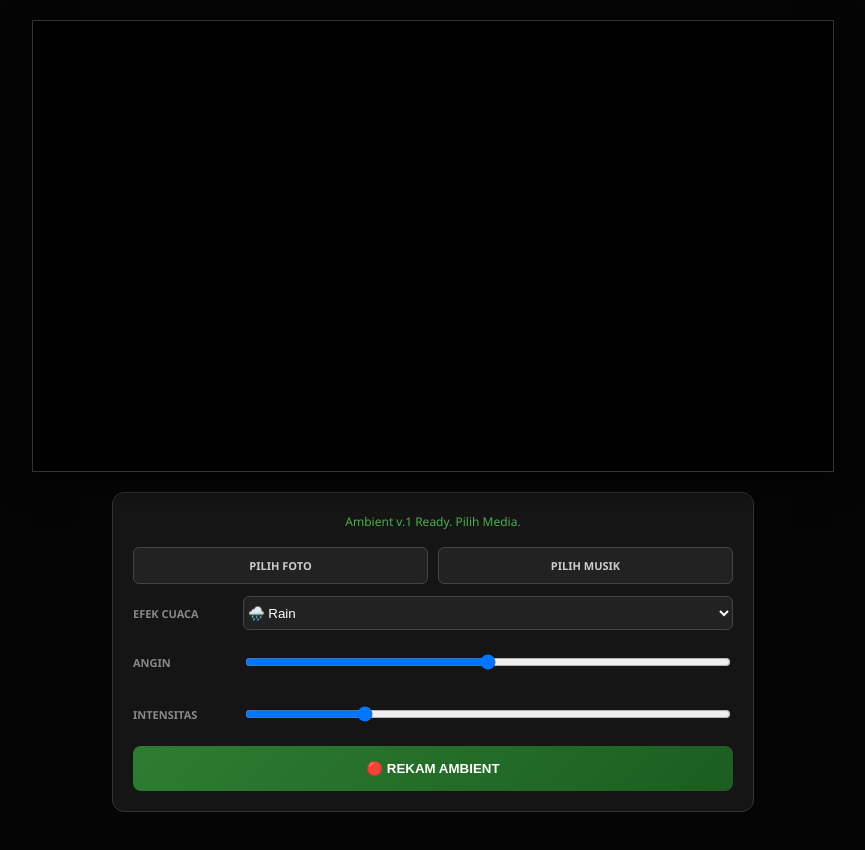
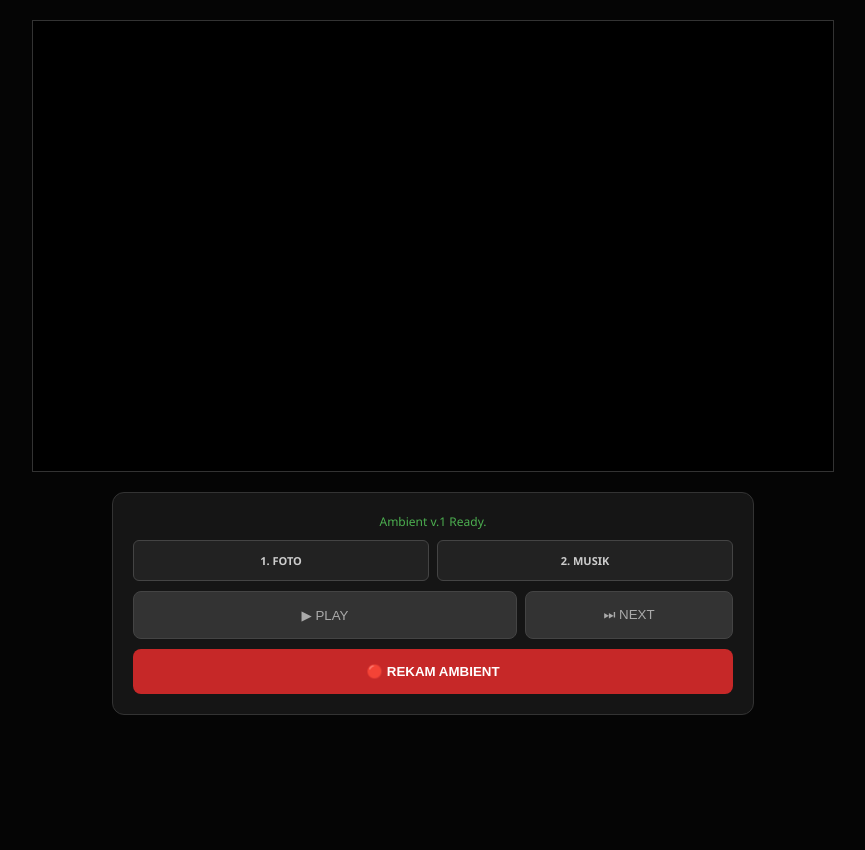
Before and after one commit to Kelangon007/lova-app, a website: page www/index.html in a window 1280 px wide. Shown: the whole page, without its empty margins (207-1072 px from the left). Drawn offline with Linux system fonts and the light colour scheme.

Commit message:
Restore tombol & fungsi original Ambient v.1

```diff
--- a/www/index.html
+++ b/www/index.html
@@ -1,75 +1,66 @@
 <!DOCTYPE html>
 <html lang="id">
-
 <head>
   <meta charset="UTF-8">
-  <meta name="viewport" content="width=device-width, initial-scale=1.0">
-  <title>Ambient v.1 (Weather FX Engine)</title>
+  <title>Ambient v.1</title>
   <script src="https://cdn.jsdelivr.net/npm/fix-webm-duration@1.0.5/fix-webm-duration.js"></script>
   <style>
-    body { margin: 0; background-color: #050505; font-family: 'Segoe UI', sans-serif; color: white; display: flex; flex-direction: column; align-items: center; min-height: 100vh; padding-bottom: 50px; touch-action: pan-y; }
-    #canvas-wrapper { position: relative; width: 100%; max-width: 800px; aspect-ratio: 16/9; margin-top: 20px; border: 1px solid #333; background: #000; box-shadow: 0 10px 30px rgba(0,0,0,0.8); cursor: grab; overflow: hidden; }
+    body { margin: 0; background-color: #050505; font-family: 'Segoe UI', sans-serif; color: white; display: flex; flex-direction: column; align-items: center; min-height: 100vh; padding-bottom: 50px; }
+    #canvas-wrapper { position: relative; width: 100%; max-width: 800px; aspect-ratio: 16/9; margin-top: 20px; border: 1px solid #333; background: #000; cursor: grab; }
     canvas { width: 100%; height: 100%; display: block; }
-    #controls { width: 90%; max-width: 600px; background: #151515; padding: 20px; border-radius: 12px; margin-top: 20px; border: 1px solid #333; display: flex; flex-direction: column; gap: 12px; }
-    .row { display: flex; align-items: center; gap: 10px; }
-    label { font-size: 11px; width: 100px; color: #888; font-weight: 600; }
-    select, input[type="range"] { flex: 1; height: 34px; background: #222; color: white; border: 1px solid #444; border-radius: 6px; }
-    .btn-record { width: 100%; padding: 15px; background: linear-gradient(135deg, #2e7d32, #1b5e20); color: white; border: none; border-radius: 8px; font-weight: bold; cursor: pointer; }
-    #statusBox { font-size: 12px; text-align: center; color: #4caf50; margin-bottom: 5px; }
-    input[type="file"] { display: none; }
-    .file-label { flex: 1; background: #222; color: #ccc; padding: 10px; text-align: center; border-radius: 6px; cursor: pointer; border: 1px solid #444; font-size: 11px; }
+    #controls { width: 90%; max-width: 600px; background: #151515; padding: 20px; border-radius: 12px; margin-top: 20px; border: 1px solid #333; display: flex; flex-direction: column; gap: 10px; }
+    .btn-group { display: flex; gap: 8px; }
+    .file-label { flex: 1; background: #222; color: #ccc; padding: 12px; text-align: center; border-radius: 6px; cursor: pointer; border: 1px solid #444; font-size: 11px; font-weight: bold; }
+    #playBtn { flex: 2; padding: 15px; background: #333; color: #aaa; border: 1px solid #444; border-radius: 8px; cursor: pointer; }
+    #playBtn.ready { background: #4caf50; color: white; border: none; }
+    #nextBtn { flex: 1; padding: 15px; background: #333; color: #aaa; border: 1px solid #444; border-radius: 8px; cursor: not-allowed; }
+    #nextBtn.ready { background: #222; color: white; cursor: pointer; }
+    .btn-record { width: 100%; padding: 15px; background: #c62828; color: white; border: none; border-radius: 8px; font-weight: bold; cursor: pointer; }
+    #statusBox { font-size: 12px; text-align: center; color: #4caf50; }
   </style>
 </head>
-
 <body>
   <div id="canvas-wrapper"><canvas id="canvas" width="1280" height="720"></canvas></div>
   <div id="controls">
-    <div id="statusBox">Ambient v.1 Ready. Pilih Media.</div>
-    <div class="row">
-      <!-- Pemicu yang sudah diperbaiki -->
-      <label onclick="document.getElementById('bgInput').click()" class="file-label">PILIH FOTO</label>
-      <label onclick="document.getElementById('audioInput').click()" class="file-label">PILIH MUSIK</label>
+    <div id="statusBox">Ambient v.1 Ready.</div>
+    <div class="btn-group">
+      <label onclick="document.getElementById('bgInput').click()" class="file-label">1. FOTO</label>
+      <label onclick="document.getElementById('audioInput').click()" class="file-label">2. MUSIK</label>
     </div>
-    <input type="file" id="bgInput" accept="image/*">
-    <input type="file" id="audioInput" accept="audio/*" multiple>
-
-    <div class="row">
-      <label>EFEK CUACA</label>
-      <select id="fxType">
-        <option value="realistic_rain">🌧️ Rain</option>
-        <option value="soft_snow">❄️ Snow</option>
-        <option value="falling_leaves">🍁 Leaves</option>
-        <option value="forest_fireflies">✨ Fireflies</option>
-      </select>
+    <div class="btn-group">
+        <button id="playBtn" onclick="togglePlay()">▶ PLAY</button>
+        <button id="nextBtn" onclick="playNext()">⏭ NEXT</button>
     </div>
-    <div class="row"><label>ANGIN</label><input type="range" id="fxSpeed" min="-50" max="50" step="1" value="0"></div>
-    <div class="row"><label>INTENSITAS</label><input type="range" id="count" min="10" max="600" value="150"></div>
-    <button class="btn-record" id="recordBtn" onclick="alert('Rekam aktif!')">🔴 REKAM AMBIENT</button>
+    <input type="file" id="bgInput" style="display:none" accept="image/*">
+    <input type="file" id="audioInput" style="display:none" multiple>
+    <button class="btn-record" onclick="alert('Rekam aktif')">🔴 REKAM AMBIENT</button>
   </div>
-
+  <audio id="audioPlayer"></audio>
   <script>
     const canvas = document.getElementById('canvas'), ctx = canvas.getContext('2d');
-    const bgInput = document.getElementById('bgInput');
-    const audioInput = document.getElementById('audioInput');
-    let bgImg = new Image();
+    const playBtn = document.getElementById('playBtn'), nextBtn = document.getElementById('nextBtn');
+    const audioPlayer = document.getElementById('audioPlayer');
+    let bgImg = new Image(), audioFiles = [], currentIdx = 0;
 
-    // Handler Input Foto
-    bgInput.onchange = (e) => {
-      const file = e.target.files[0];
-      if (file) {
-        bgImg.src = URL.createObjectURL(file);
-        bgImg.onload = () => { document.getElementById('statusBox').innerText = "✅ Foto Latar Terpasang."; };
-      }
+    document.getElementById('bgInput').onchange = (e) => { bgImg.src = URL.createObjectURL(e.target.files[0]); };
+    document.getElementById('audioInput').onchange = (e) => {
+        audioFiles = Array.from(e.target.files);
+        playBtn.classList.add('ready'); nextBtn.classList.add('ready');
     };
 
-    // Handler Input Musik
-    audioInput.onchange = (e) => {
-      if (e.target.files.length > 0) {
-        document.getElementById('statusBox').innerText = `✅ ${e.target.files.length} Musik Siap!`;
-      }
-    };
+    function playNext() {
+        if(audioFiles.length === 0) return;
+        audioPlayer.src = URL.createObjectURL(audioFiles[currentIdx % audioFiles.length]);
+        audioPlayer.play();
+        currentIdx++;
+        playBtn.innerText = "⏸ PAUSE";
+    }
 
-    // Render Loop Tetap
+    function togglePlay() {
+        if(audioPlayer.paused) { if(!audioPlayer.src) playNext(); else audioPlayer.play(); playBtn.innerText = "⏸ PAUSE"; }
+        else { audioPlayer.pause(); playBtn.innerText = "▶ PLAY"; }
+    }
+
     function animate() {
       ctx.fillStyle = "#000"; ctx.fillRect(0,0,1280,720);
       if(bgImg.src) {
```
Also changed, not shown: 1 other file.
